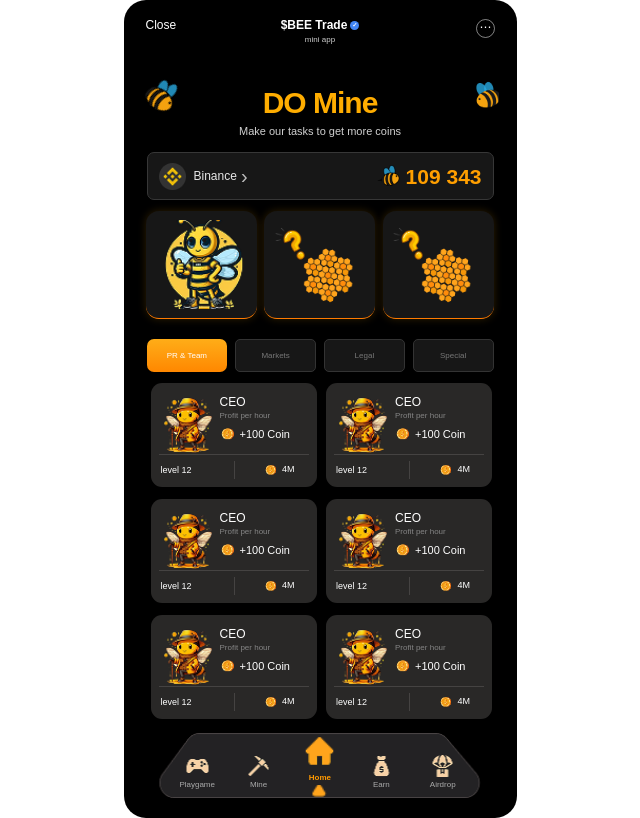
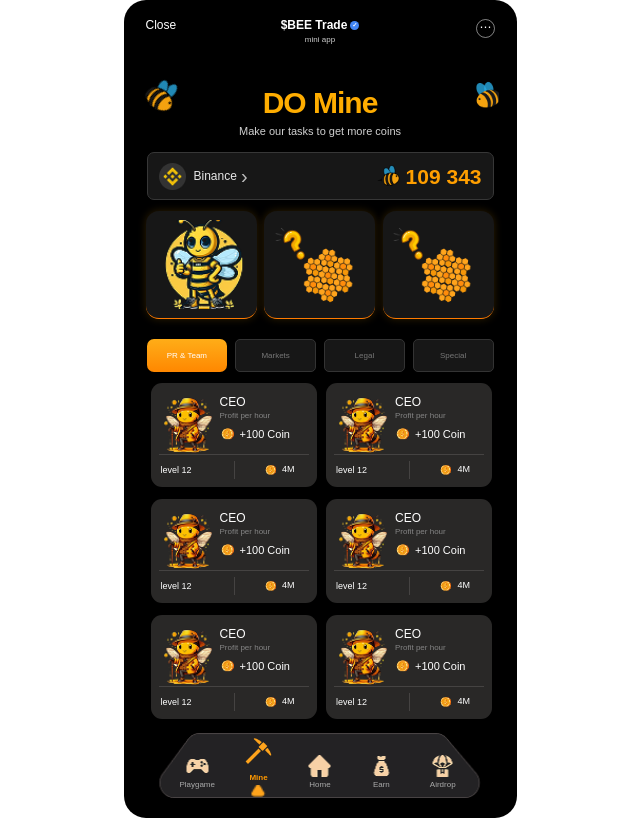
Before and after one commit to ValenAdentis/miniapp-bee-nextjs, a Next.js app: page /domine in a window 1280 px wide. Shown: the whole page, without its empty margins (320-960 px from the left). Built offline with nearby package versions, Linux system fonts and the light colour scheme.

Commit message:
frontend success

```diff
--- a/app/airdrop/page.tsx
+++ b/app/airdrop/page.tsx
@@ -223,7 +223,7 @@ export default function AirdropPage({
         {/* ================================================= */}
 
         <nav className="absolute bottom-[20px] left-1/2">
-          <Footer />
+          <Footer name="Airdrop" />
         </nav>
 
       </div>
--- a/app/boost/page.tsx
+++ b/app/boost/page.tsx
@@ -319,7 +319,7 @@ export default function HomePage({
         {/* ================================================= */}
 
         <nav className="absolute bottom-[20px] left-1/2">
-            <Footer />
+            <Footer name="" />
         </nav>
 
       </div>
--- a/app/domine/page.tsx
+++ b/app/domine/page.tsx
@@ -364,7 +364,7 @@ export default function MinePage({
         {/* ================================================= */}
 
         <nav className="absolute bottom-[20px] left-1/2">
-            <Footer />
+            <Footer name="Mine" />
         </nav>
 
       </div>
--- a/app/earncoin/page.tsx
+++ b/app/earncoin/page.tsx
@@ -211,7 +211,7 @@ export default function EarnPage({
 
         <nav className="absolute  bottom-[20px] left-1/2">
 
-          <Footer />
+          <Footer name="Earn" />
 
         </nav>
 
--- a/app/earnkey/page.tsx
+++ b/app/earnkey/page.tsx
@@ -128,7 +128,7 @@ export default function Page() {
             BOTTOM NAVIGATION
         ====================================== */}
         <nav className="absolute bottom-[20px] left-1/2">
-          <Footer />
+          <Footer name="Playgame" />
         </nav>
       </div>
     </main>
--- a/app/home/page.tsx
+++ b/app/home/page.tsx
@@ -192,7 +192,7 @@ export default function Home() {
             w-[315px]
           "
         >
-          <Footer />
+          <Footer name="Home" />
         </nav>
 
       </div>
--- a/app/page.tsx
+++ b/app/page.tsx
@@ -3,12 +3,14 @@
 import Image from "next/image";
 import BeeHeader from "@/components/beeheader";
 import { useRouter } from "next/navigation";
+import PageTransition from "@/components/PageTransition";
 
 export default function Home() {
   const router=useRouter();
 
   return (
-    <main className="flex min-h-screen items-center justify-center bg-white">
+    <PageTransition>
+         <main className="flex min-h-screen items-center justify-center bg-white">
       {/* 393 × 674 App Screen */}
       <div className="relative h-[674px] w-[393px] overflow-hidden rounded-[22px] bg-black">
 
@@ -85,5 +87,7 @@ export default function Home() {
         </button>
       </div>
     </main>
+    </PageTransition>
+
   );
 }
--- a/app/wallet/page.tsx
+++ b/app/wallet/page.tsx
@@ -298,7 +298,7 @@ export default function WalletPage({
             left-1/2
           "
         >
-            <Footer />
+            <Footer name="" />
         </nav>
 
       </main>
--- a/components/footer.tsx
+++ b/components/footer.tsx
@@ -38,8 +38,12 @@ const items = [
   },
 ];
 
+type NameProps={
+  name:string,
+};
 
-export default function BottomNav() {
+
+export default function BottomNav({name}:NameProps) {
   const [active, setActive] = useState("Home");
   const router =useRouter();
 
@@ -58,8 +62,7 @@ export default function BottomNav() {
       {/* Buttons */}
       <div className="absolute top-[15px] inset-0 flex items-center justify-around px-[24px]">
         {items.map((item) => {
-          const isActive = active === item.name;
-
+          const isActive =  (name=== item.name);
           return (
             <button
               key={item.name}
```
